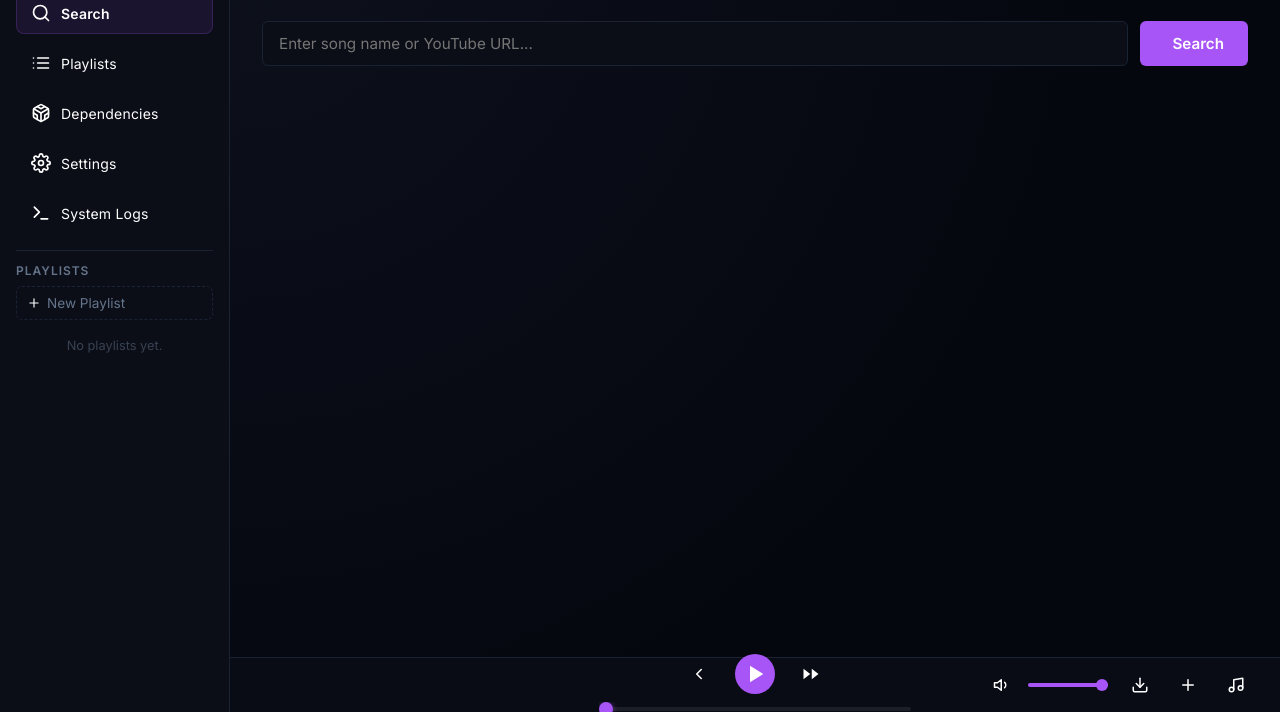
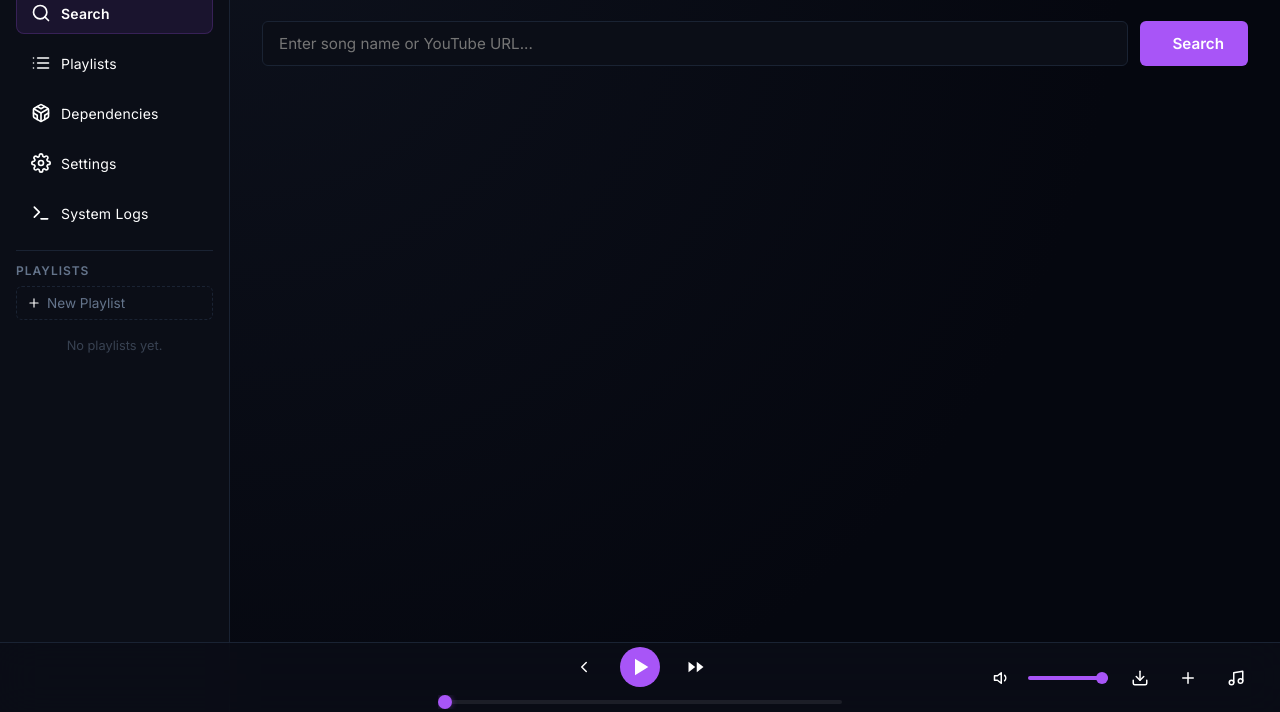
Before and after one commit to 3yeskXng/Elysium-Music, a website built with Vite: page elysium-ui/index.html in a window 1280 px wide. Shown: the part 88-800 px from the top of the page. Built offline with nearby package versions, Linux system fonts and the light colour scheme; no server answers.

Commit message:
refactor: update layout styles for player and sidebar components

```diff
--- a/elysium-ui/src/style.css
+++ b/elysium-ui/src/style.css
@@ -16,7 +16,6 @@
     --font-global: 'Inter', -apple-system, sans-serif;
 
     --sidebar-width: 230px;
-    --player-height: clamp(55px, 6vh, 80px);
 }
 
 * {
@@ -41,9 +40,10 @@ body, html {
 #app-shell {
     display: grid;
     grid-template-columns: var(--sidebar-width) 1fr;
-    grid-template-rows: 1fr var(--player-height);
+    grid-template-rows: 1fr auto;
     width: 100%;
     height: 100vh;
+    overflow: hidden;
 }
 
 #shell-main-content {
@@ -82,7 +82,6 @@ body, html {
 }
 
 @media (max-height: 600px) {
-    :root { --player-height: 50px; }
     .view-title { margin-bottom: 4px; }
     .view-subtitle { margin-bottom: 12px; }
 }
--- a/elysium-ui/src/styles/player/player-layout.css
+++ b/elysium-ui/src/styles/player/player-layout.css
@@ -2,7 +2,7 @@
 /* Player bar shell — grid positioning, meta slot, track info */
 
 #shell-player-bar {
-    grid-column: 2;
+    grid-column: 1 / -1;
     grid-row: 2;
     border-top: 1px solid var(--border-subtle);
     background: rgba(11, 14, 23, 0.85);
@@ -12,7 +12,8 @@
     justify-content: space-between;
     padding: 0 1.5rem;
     z-index: 100;
-    height: var(--player-height);
+    min-height: 70px;
+    flex-shrink: 0;
 }
 
 #player-meta-slot {
@@ -66,7 +67,7 @@
 }
 
 @media (max-height: 600px) {
-    #shell-player-bar { height: 50px; padding: 0 0.75rem; }
+    #shell-player-bar { min-height: 55px; padding: 0 0.75rem; }
     .player-track-title { font-size: 13px; }
     .player-track-artist { font-size: 11px; }
 }
--- a/elysium-ui/src/styles/sidebar.css
+++ b/elysium-ui/src/styles/sidebar.css
@@ -13,7 +13,7 @@
     flex-direction: column;
     padding: 20px 16px;
     z-index: 10;
-    overflow-y: auto;
+    overflow: hidden;
 }
 
 .brand-zone {
@@ -61,7 +61,7 @@
 
 #sidebar-footer-slots {
     flex-shrink: 0;
-    padding-bottom: calc(var(--player-height) + 10px);
+    padding-bottom: 16px;
 }
 
 .playlist-sidebar-item.active {
```
